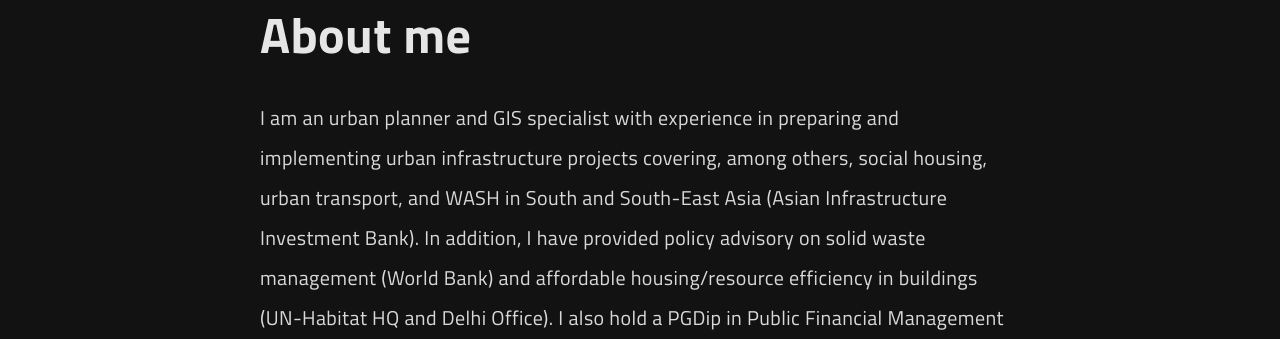
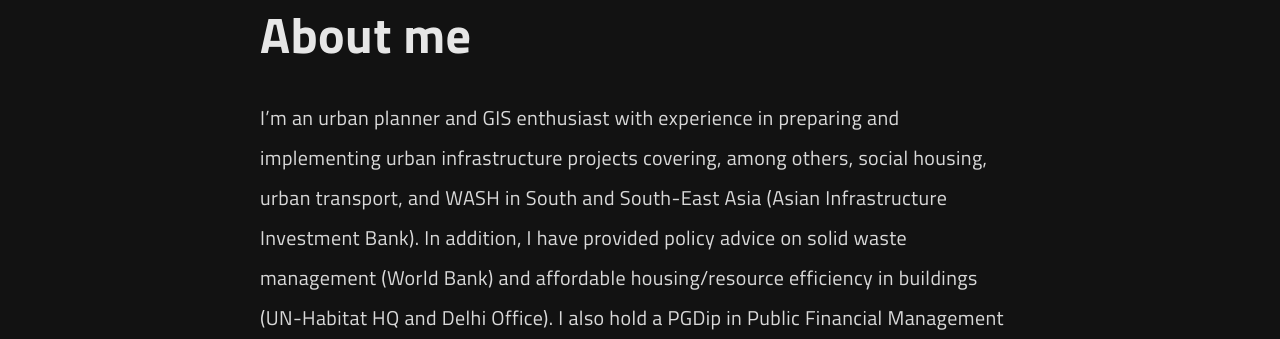
Before and after one commit to gregorhd/gregorhd.github.io, a Jekyll site: the page built from pages/about.md, in a window 1280 px wide and 900 px high, scrolled down 305 px. Shown: the part 158-497 px from the top of the window. Built offline with Jekyll 4.4.1, drawn with Linux system fonts in a browser that asks for light colours; a script that is not in the unit is left out; some of the changed text lies outside the part shown.

Commit message:
Add Google Search verification, update About page

```diff
--- /dev/null
+++ b/googlec861d4ffe0428006.html
@@ -0,0 +1 @@
+google-site-verification: googlec861d4ffe0428006.html
--- a/pages/about.md
+++ b/pages/about.md
@@ -10,7 +10,7 @@
 
 # About me
 
-I am an urban planner and GIS specialist with experience in preparing and implementing urban infrastructure projects covering, among others, social housing, urban transport, and WASH in South and South-East Asia (Asian Infrastructure Investment Bank). In addition, I have provided policy advisory on solid waste management (World Bank) and affordable housing/resource efficiency in buildings (UN-Habitat HQ and Delhi Office). I also hold a PGDip in Public Financial Management (SOAS, University of London).
+I'm an urban planner and GIS enthusiast with experience in preparing and implementing urban infrastructure projects covering, among others, social housing, urban transport, and WASH in South and South-East Asia (Asian Infrastructure Investment Bank). In addition, I have provided policy advice on solid waste management (World Bank) and affordable housing/resource efficiency in buildings (UN-Habitat HQ and Delhi Office). I also hold a PGDip in Public Financial Management (SOAS, University of London).
 
 If you think that my skillset and experience could help your project succeed, feel free to [get in touch]({% link contact.html %}).
 
```
